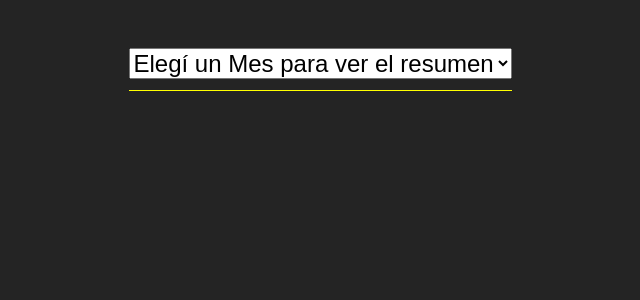
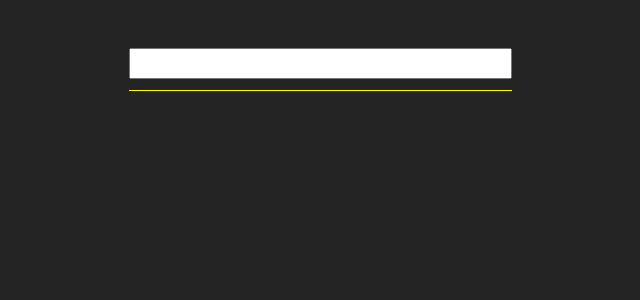
Before and after one commit to Dynezel/mejoras-gallardo, a React (Vite) app: page / in a window 1280 px wide. Shown: the top 300 px of the page, without its empty margins (320-960 px from the left). Built offline with nearby package versions, Linux system fonts and the light colour scheme.

Commit message:
Pagos nuevos

```diff
--- a/src/css/navbar.css
+++ b/src/css/navbar.css
@@ -10,6 +10,13 @@
 }
 select {
     font-size: 1.5em;
+    color: white;
+}
+
+@media (prefers-color-scheme: light) {
+    .enlace-resumen {
+        color: white;
+    }
 }
 @media (max-width: 1250px) {
     option {
```
